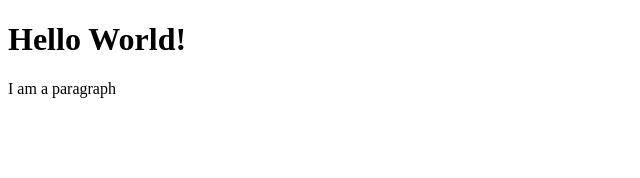
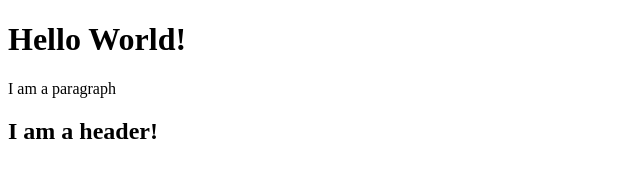
Before and after one commit to petercharlesxp/DemoRepo, a plain HTML site: page index.html in a window 1280 px wide. Shown: the whole page, without its empty margins (0-640 px from the left). Drawn offline with Linux system fonts and the light colour scheme.

Commit message:
added a second header

```diff
--- a/index.html
+++ b/index.html
@@ -7,5 +7,7 @@
 <body>
     <h1>Hello World!</h1>
     <p>I am a paragraph</p>
+
+    <h2>I am a header!</h2>
 </body>
 </html>
```
